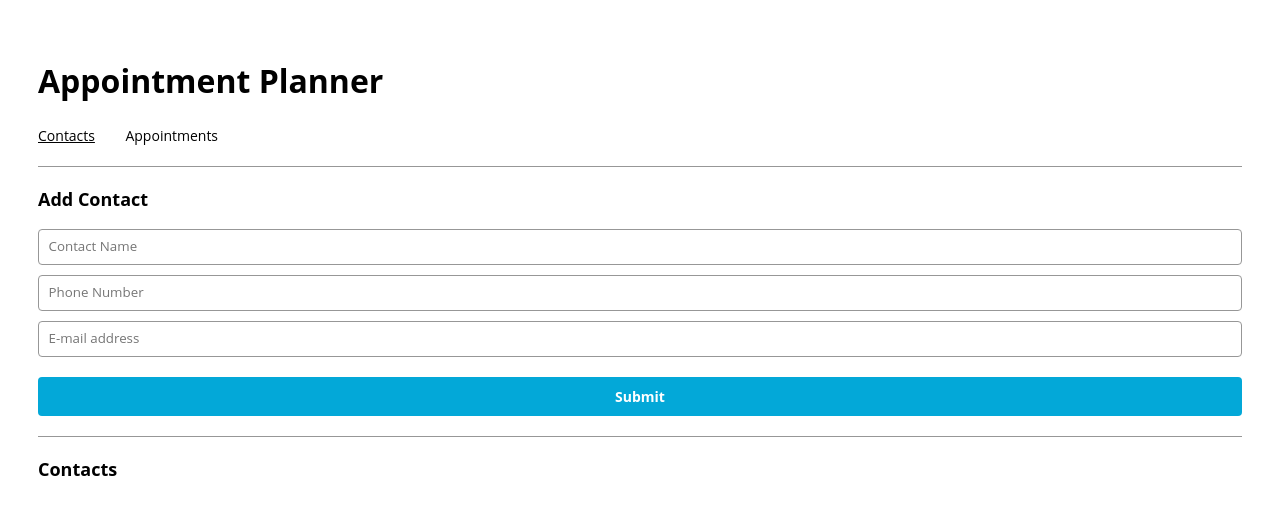
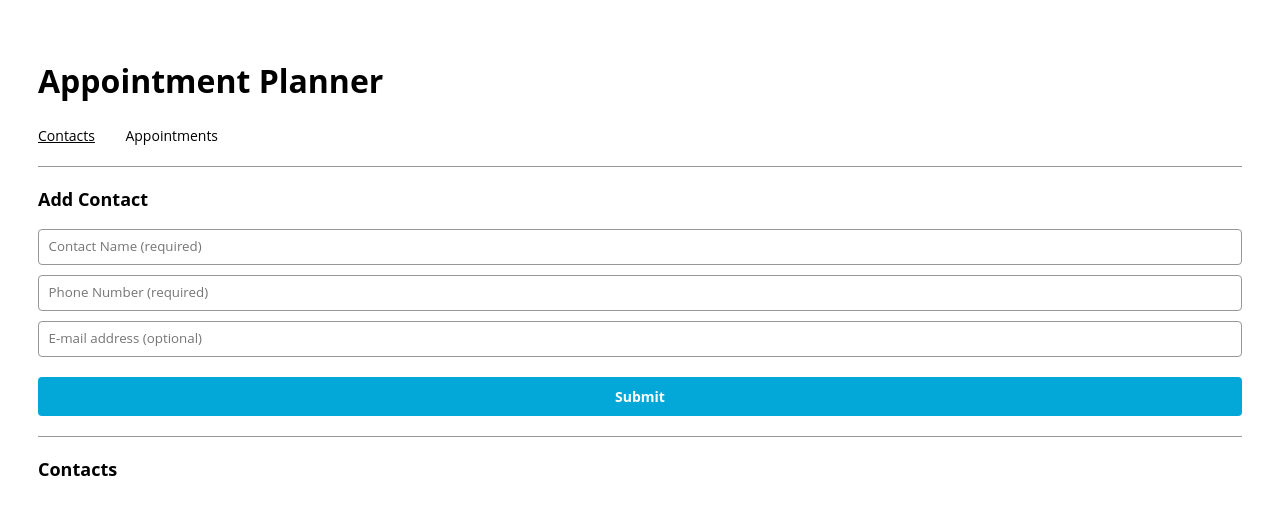
Before and after one commit to RobFenger/appointmentplanner, a React (Create React App) app: page /contacts in a window 1280 px wide. Shown: the top 514 px of the page. Built offline with nearby package versions, Linux system fonts and the light colour scheme.

Commit message:
required added

```diff
--- a/src/App.js
+++ b/src/App.js
@@ -10,6 +10,7 @@ function App() {
 
   const [contacts, setContacts] = useState([]);
   const [appointments, setAppointments] = useState([]);
+  const [language, setLanguage] = useState('');
 
   const ROUTES = {
     CONTACTS: "/contacts",
@@ -28,6 +29,9 @@ function App() {
     setAppointments((prev) => [...prev, {title, contact, date, time}])
   };
 
+  const toggleLanguage = (lang) => {
+    setLanguage(lang);
+  }
 
 
 
@@ -43,18 +47,19 @@ function App() {
           Appointments
         </NavLink>
       </nav>
+
       <main>
         <Switch>
           <Route exact path="/">
             <Redirect to={ROUTES.CONTACTS} />
           </Route>
           <Route path={ROUTES.CONTACTS}>
-            {/* Add props to ContactsPage */}
-            <ContactsPage addContact={addContact} contacts={contacts} setContacts={setContacts} />
+
+            <ContactsPage addContact={addContact} contacts={contacts} setContacts={setContacts} language={language}/>
           </Route>
           <Route path={ROUTES.APPOINTMENTS}>
-            {/* Add props to AppointmentsPage */}
-            <AppointmentsPage addAppointment={addAppointment} appointments={appointments} setAppointments={setAppointments} contacts={contacts} />
+
+            <AppointmentsPage addAppointment={addAppointment} appointments={appointments} setAppointments={setAppointments} contacts={contacts} language={language}/>
           </Route>
         </Switch>
       </main>
--- a/src/components/appointmentForm/AppointmentForm.js
+++ b/src/components/appointmentForm/AppointmentForm.js
@@ -25,19 +25,19 @@ export const AppointmentForm = ({
       <input
         type='text'
         value={title}
-        onChange={({target}) => setTitle(target.value)}
+        onChange={(e) => setTitle(e.target.value)}
         placeholder='Appointment Title'
       />
       <input
         type='date'
         value={date}
-        onChange={({target}) => setDate(target.value)}
+        onChange={(e) => setDate(e.target.value)}
         min={getTodayString()}
       />
       <input
         type='time'
         value={time}
-        onChange={({target}) => setTime(target.value)}
+        onChange={(e) => setTime(e.target.value)}
       />
       <ContactPicker contacts={contacts} value={contact} onChange={(e) => setContact(e.target.value)} />
       <input type='submit' />
--- a/src/components/contactForm/ContactForm.js
+++ b/src/components/contactForm/ContactForm.js
@@ -14,21 +14,22 @@ export const ContactForm = ({
       <input
         type='text'
         value={name}
-        onChange={({target}) => setName(target.value)}
-        placeholder='Contact Name'
+        onChange={(e) => setName(e.target.value)}
+        placeholder='Contact Name (required)'
+        required
       />
       <input
         type='tel'
         value={phone}
-        onChange={({target}) => setPhone(target.value)}
-        placeholder='Phone Number'
-
+        onChange={(e) => setPhone(e.target.value)}
+        placeholder='Phone Number (required)'
+        required
       />
       <input
         type='email'
         value={email}
-        onChange={({target}) => setEmail(target.value)}
-        placeholder='E-mail address'
+        onChange={(e) => setEmail(e.target.value)}
+        placeholder='E-mail address (optional)'
       />
       <input type='submit'/>
     </form>
```
